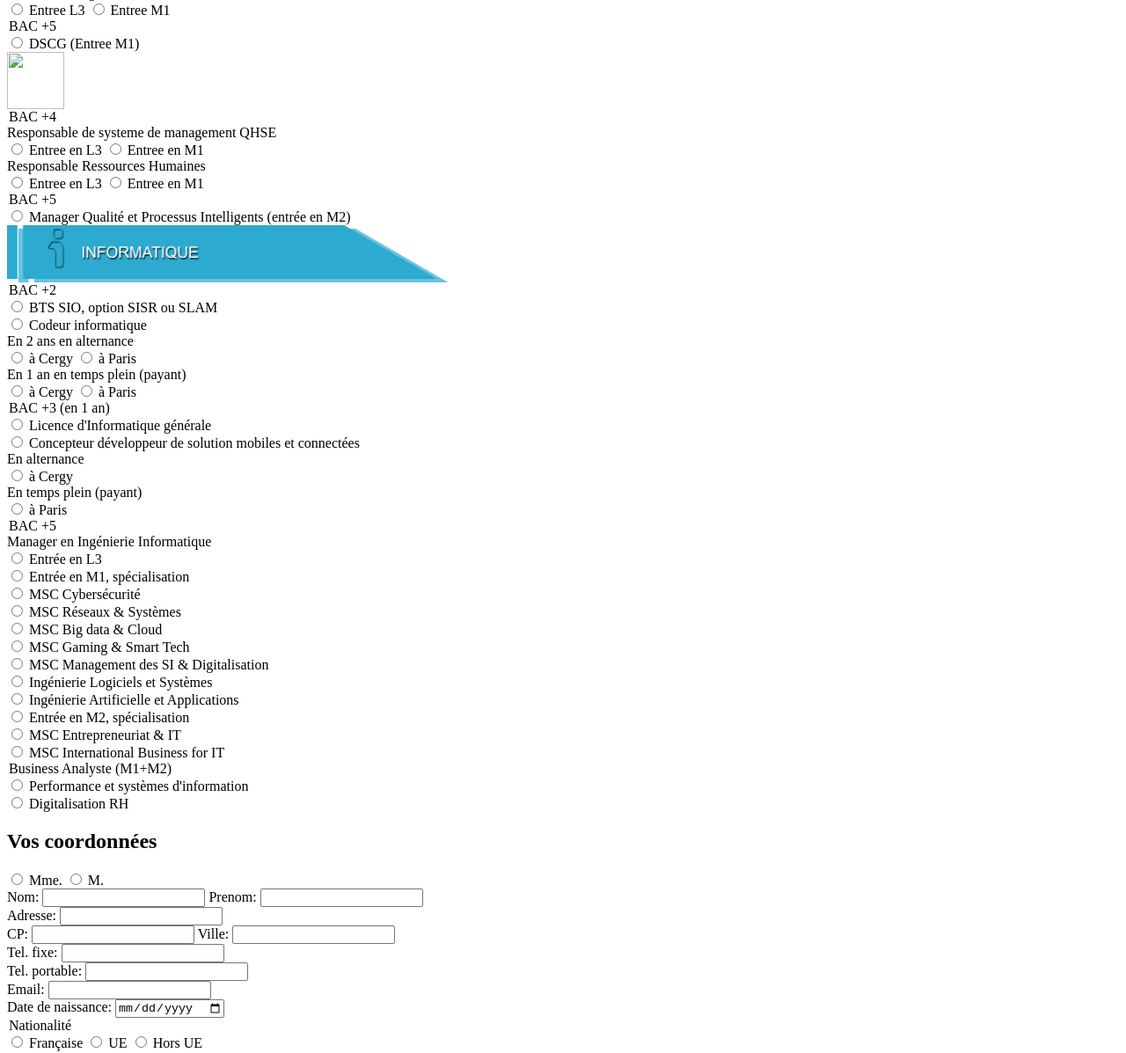
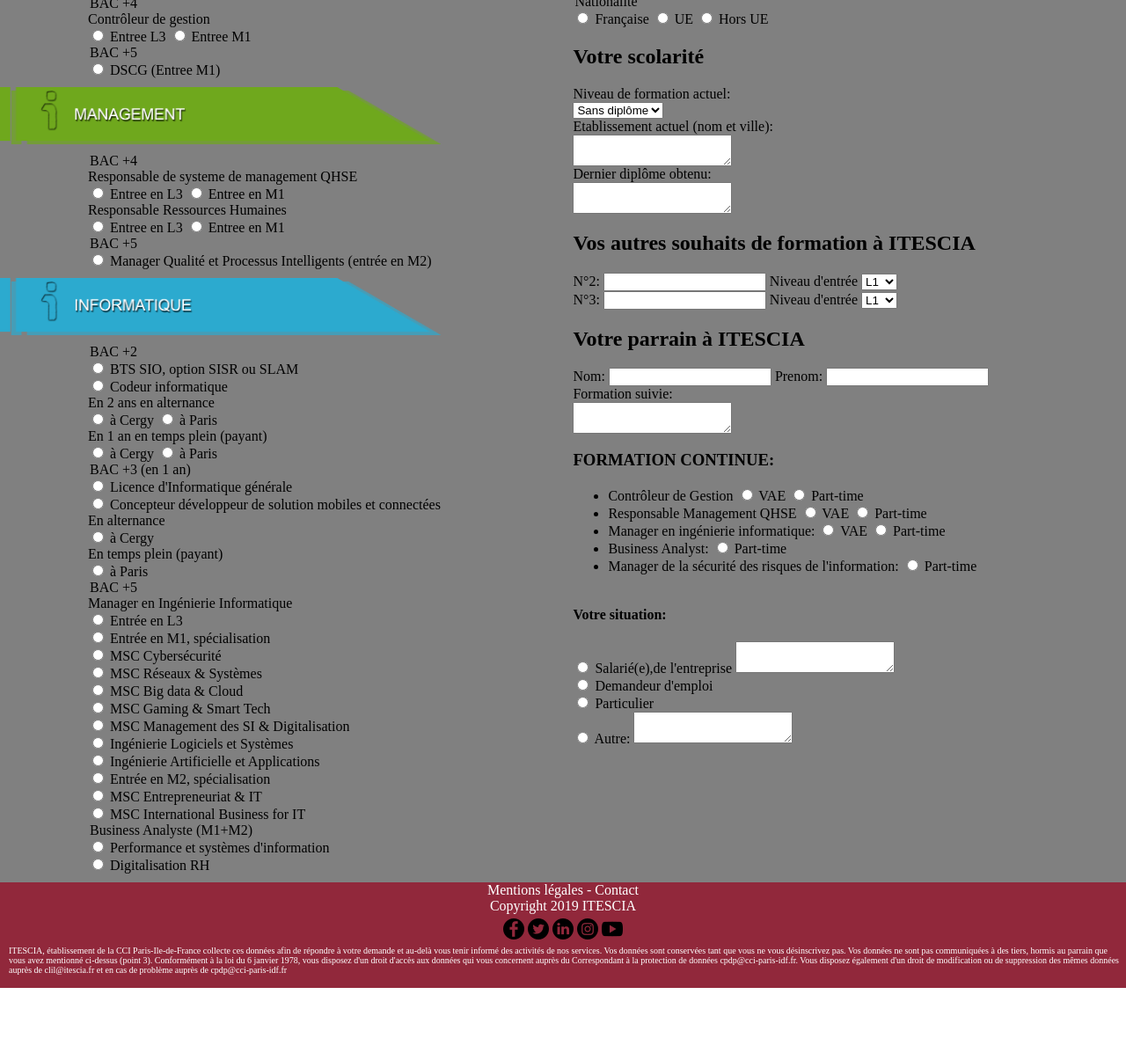
Before and after one commit to Lrt95/HTML, a plain HTML site: page index.html in a window 1280 px wide. Shown: the part 493-1690 px from the top of the page at 88% size. After the commit the page ends 1616 px from the top, so only its background shows below. Drawn offline with Linux system fonts and the light colour scheme; files that its build step writes are made by us from their sources.

Commit message:
footer done

```diff
--- a/index.html
+++ b/index.html
@@ -4,7 +4,7 @@
     <meta charset="utf-8">
     <title>Formulaire informations Itescia</title>
     <link rel="icon" type="image/png" href="assets/image/itescia.png" />
-    <link rel="stylesheet" href="style.css" />
+    <link rel="stylesheet" href="stylefooter.css" />
 </head>
 
 
@@ -38,7 +38,7 @@
                      alt="logo gestion"
                      height="65px">
             </aside>
-            <article>
+            <article class="article">
                 <legend>BAC +2</legend>
                 <div>
                     <input type="radio"
@@ -87,10 +87,10 @@
 
 
             <aside>
-                <img src="assets/image/banniere_anagement.png"
+                <img src="assets/image/banniere_management.png"
                 height="65px">
             </aside>
-            <article>
+            <article class="article">
                 <legend>BAC +4</legend>
                 <span>Responsable de systeme de management QHSE</span>
                 <div>
@@ -133,7 +133,7 @@
                 <img src="assets/image/banniere_informatique.png"
                 height="65px">
             </aside>
-            <article>
+            <article class="article">
                 <legend>BAC +2</legend>
                 <input type="radio"
                        id="bts_sio"
@@ -308,7 +308,7 @@
                 </div>
             </article>
         </section>
-        <section>
+        <section class="section_2">
 
 
             <article>
@@ -605,8 +605,26 @@
     </form>
 </body>
 <footer>
+    <div class="footersocial">
+        <a href="" class="footersocial">Mentions légales</a> - <a href="" class="footersocial">Contact</a> </br>
+Copyright 2019 ITESCIA  </div>
+
+<div class="footersocial">
+    <a href="https://www.facebook.com/itescia/" class="icon"> <img src="assets/image/facebook-logo.png"  />
+        </a>
+    <a href="https://twitter.com/itescia" class="icon"> <img src="assets/image/twitter.png" />
+        </a>
+    <a href="https://fr.linkedin.com/company/itescia" class="icon"> <img src="assets/image/linkedin.png" />
+        </a>
+    <a href="https://www.instagram.com/itescia_officiel/" class="icon"> <img src="assets/image/instagram.png" />
+        </a>
+    <a href="https://www.youtube.com/channel/UCAhB6gZz4lFwtbXqhzkyVDg" class="icon"> <img src="assets/image/youtube.png" />
+        </a>
+
+
+</div>
     <div>
-        <p>ITESCIA,  établissement de la CCI Paris-Ile-de-France collecte ces  données afin de répondre à
+        <p class="footertext">ITESCIA,  établissement de la CCI Paris-Ile-de-France collecte ces  données afin de répondre à
             votre demande et au-delà vous tenir informé des activités de nos services. Vos données sont
             conservées tant que vous ne vous désinscrivez pas. Vos données ne sont pas communiquées à des
             tiers, hormis au parrain que vous avez mentionné ci-dessus (point 3). Conformément à la loi du
--- /dev/null
+++ b/stylefooter.css
@@ -0,0 +1,56 @@
+form {
+display: flex;
+background-color: grey;
+margin-bottom: 0;
+}
+
+.footersocial {
+
+	text-align:center;
+	color: white;
+	text-decoration: none;
+
+}
+
+.footertext {
+	font-size: 10px;
+	color: white;
+	margin-left: 10px;
+	margin-top: 8px;
+}
+
+footer {
+	background-color: #91283b;
+	height: 120px;
+
+}
+
+.icon {
+	text-decoration: none;
+	position: relative; top: 5px
+}
+
+body {
+margin: 0;
+}
+
+.section_2 {
+	margin-left: 150px;
+}
+
+.section_1 {
+	margin-left: 1000px;
+}
+
+.article {
+	margin-left: 100px;
+	margin-top: 10px;
+	margin-bottom: 10px;
+}
+
+.footersocial_1 {
+	text-align:center;
+	color: white;
+	text-decoration: none;
+
+}
```
Also changed, not shown: assets/image/facebook-logo.png (added), assets/image/instagram.png (added), assets/image/linkedin.png (added), assets/image/twitter.png (added), assets/image/youtube.png (added).
